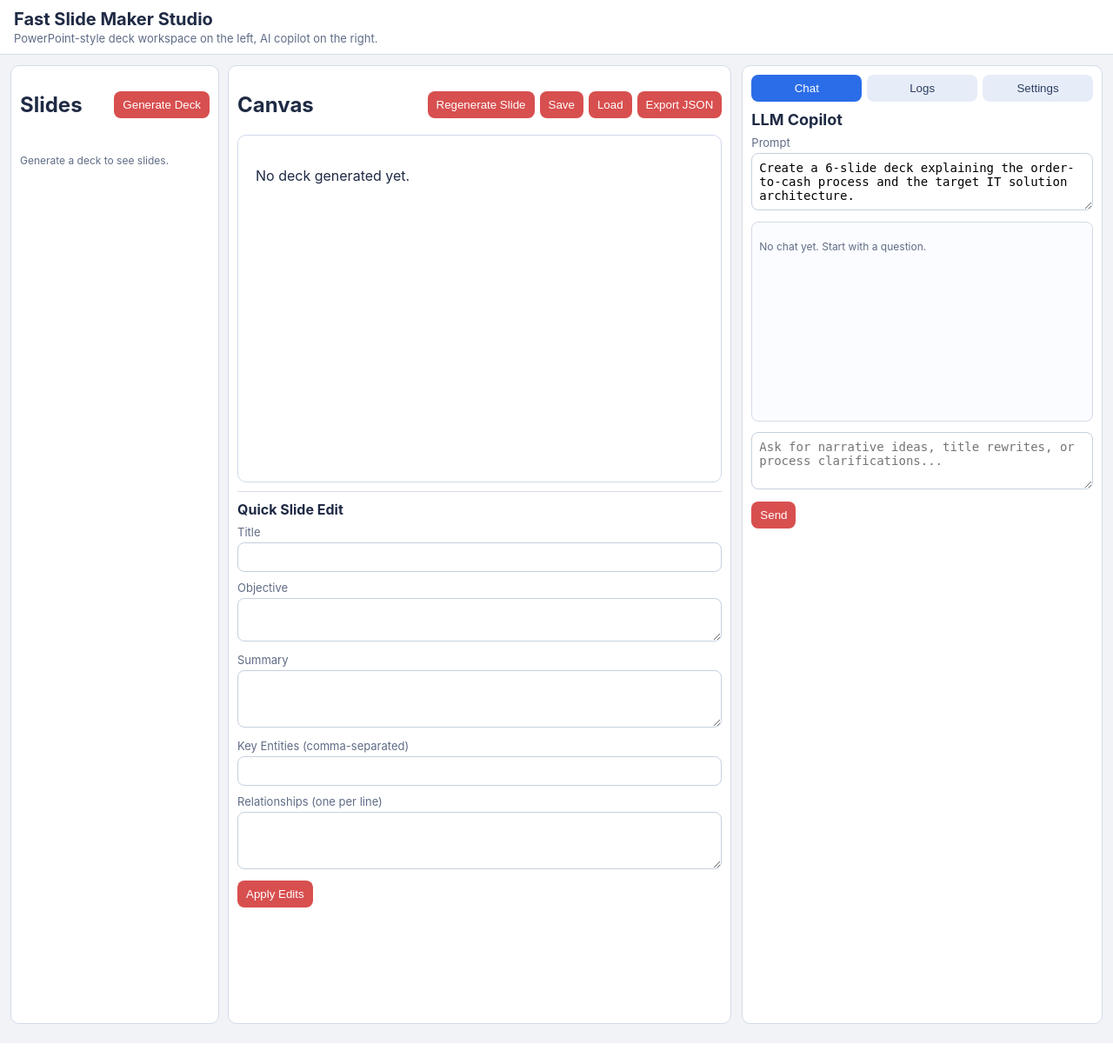
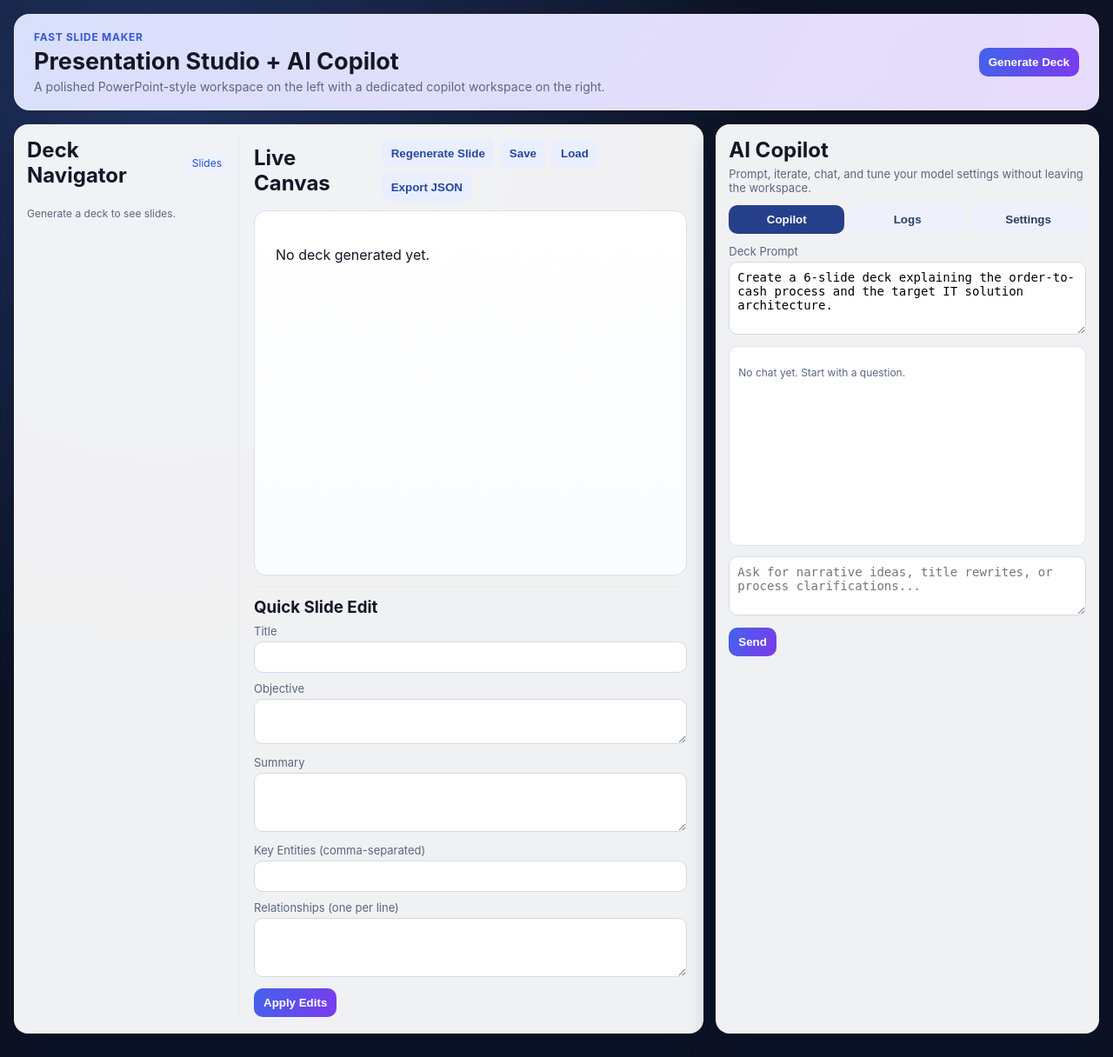
Before and after one commit to Myoxsis/FastSlideMaker, a FastAPI app: page / in a window 1280 px wide. Shown: the whole page at 87% size. Run offline with FastAPI, Linux system fonts and the light colour scheme.

Commit message:
Improve studio UI and harden LLM timeout handling

```diff
--- a/app.py
+++ b/app.py
@@ -28,6 +28,7 @@ class LLMRuntimeConfig(BaseModel):
     model: str = "llama3"
     temperature: float = 0.2
     max_tokens: int = 1800
+    timeout_seconds: float = 120.0
     use_mock: bool = False
 
 
@@ -63,6 +64,7 @@ def _get_llm(cfg: LLMRuntimeConfig):
             model=cfg.model,
             temperature=cfg.temperature,
             max_tokens=cfg.max_tokens,
+            timeout_seconds=cfg.timeout_seconds,
         )
     )
     ok, reason = client.health_check()
@@ -99,7 +101,14 @@ def generate(req: GenerateRequest):
         candidate = llm.generate_structured_json(system_prompt, user_prompt)
         deck = normalize_deck(candidate)
     except Exception as exc:  # noqa: BLE001
-        raise HTTPException(status_code=500, detail=f"Failed to generate deck: {exc}") from exc
+        if isinstance(exc, TimeoutError):
+            detail = (
+                "Failed to generate deck: request timed out. "
+                "Increase timeout/model speed or reduce slide count/max tokens."
+            )
+        else:
+            detail = f"Failed to generate deck: {exc}"
+        raise HTTPException(status_code=500, detail=detail) from exc
 
     payload = deck.model_dump(by_alias=True)
     for slide in payload["slides"]:
--- a/static/app.js
+++ b/static/app.js
@@ -25,6 +25,7 @@ function getConfig() {
     model: el("modelInput").value.trim() || "llama3",
     temperature: Number(el("tempInput").value || 0.2),
     max_tokens: Number(el("maxTokensInput").value || 1800),
+    timeout_seconds: Number(el("timeoutInput").value || 120),
     use_mock: el("mockInput").checked,
   };
 }
@@ -172,6 +173,7 @@ async function loadSettings() {
     el("modelInput").value = settings.model;
     el("tempInput").value = settings.temperature;
     el("maxTokensInput").value = settings.max_tokens;
+    el("timeoutInput").value = settings.timeout_seconds || 120;
     el("mockInput").checked = settings.use_mock;
   } catch (e) {
     addLog("app", `Could not load settings: ${e.message}`);
@@ -180,6 +182,7 @@ async function loadSettings() {
 
 el("generateBtn").onclick = async () => {
   try {
+    el("generateBtn").disabled = true;
     setStatus("Generating deck...");
     const config = getConfig();
     const result = await callApi("/api/generate", "POST", config);
@@ -189,6 +192,8 @@ el("generateBtn").onclick = async () => {
     setStatus(`Deck generated (${result.mode}).`);
   } catch (e) {
     setStatus(`Error: ${e.message}`);
+  } finally {
+    el("generateBtn").disabled = false;
   }
 };
 
--- a/static/styles.css
+++ b/static/styles.css
@@ -1,140 +1,166 @@
 :root {
-  --bg: #f1f3f7;
-  --panel: #ffffff;
-  --line: #d4dbe7;
-  --text: #1f2a44;
-  --muted: #5f6c86;
-  --accent: #d84f4f;
+  --bg: #0d1324;
+  --bg-soft: #111a30;
+  --panel: rgba(255, 255, 255, 0.94);
+  --line: #d8dfec;
+  --text: #111827;
+  --muted: #5a6782;
+  --accent: #4263eb;
+  --accent-2: #7c3aed;
+  --success: #0f766e;
 }
 
 * { box-sizing: border-box; }
 body {
   margin: 0;
   font-family: Inter, Segoe UI, Arial, sans-serif;
-  background: var(--bg);
+  background: radial-gradient(circle at 15% 10%, #1f315f 0%, var(--bg) 45%), var(--bg);
   color: var(--text);
+  min-height: 100vh;
 }
 
-header {
-  padding: 10px 16px;
-  background: #fff;
-  border-bottom: 1px solid var(--line);
+.topbar {
+  margin: 16px;
+  padding: 18px 22px;
+  border-radius: 18px;
+  background: linear-gradient(120deg, rgba(66, 99, 235, 0.2), rgba(124, 58, 237, 0.18)), #fff;
+  border: 1px solid rgba(255, 255, 255, 0.38);
+  display: flex;
+  justify-content: space-between;
+  gap: 14px;
+  align-items: center;
 }
-header h1 { margin: 0 0 2px 0; font-size: 20px; }
-header p { margin: 0; color: var(--muted); font-size: 13px; }
+.eyebrow { margin: 0; color: #3657d6; font-weight: 700; font-size: 12px; letter-spacing: .06em; text-transform: uppercase; }
+.topbar h1 { margin: 4px 0; font-size: 27px; }
+.subtitle { margin: 0; color: var(--muted); font-size: 14px; }
 
 .workspace {
   display: grid;
-  grid-template-columns: 2fr 1fr;
-  gap: 12px;
-  height: calc(100vh - 73px);
-  padding: 12px;
-}
-
-.ppt-shell {
-  display: grid;
-  grid-template-columns: 240px 1fr;
-  gap: 10px;
-  min-height: 0;
+  grid-template-columns: 1.8fr 1fr;
+  gap: 14px;
+  height: calc(100vh - 138px);
+  padding: 0 16px 16px;
 }
 
 .panel {
   background: var(--panel);
-  border: 1px solid var(--line);
-  border-radius: 10px;
-  padding: 10px;
+  border: 1px solid rgba(255, 255, 255, 0.5);
+  border-radius: 16px;
   overflow: auto;
 }
+.glass { box-shadow: 0 18px 32px rgba(6, 16, 44, 0.35); backdrop-filter: blur(5px); }
 
-.rail-header, .stage-header {
-  display: flex;
-  justify-content: space-between;
-  align-items: center;
-  gap: 8px;
+.ppt-shell {
+  display: grid;
+  grid-template-columns: 245px 1fr;
+  gap: 14px;
+  min-height: 0;
+  padding: 14px;
 }
 
+.rail-header, .stage-header { display: flex; justify-content: space-between; align-items: center; gap: 8px; }
+h2, h3 { margin: 0; }
+
+.slide-rail { border-right: 1px solid #e6ebf6; padding-right: 10px; }
+.chip { font-size: 12px; padding: 3px 10px; border-radius: 999px; background: #edf2ff; color: #2a4ac9; }
 .slide-list { display: grid; gap: 8px; margin-top: 10px; }
 .slide-thumb {
   width: 100%;
-  border: 1px solid var(--line);
-  border-radius: 10px;
+  border: 1px solid #e1e8f5;
+  border-radius: 12px;
   padding: 10px;
   text-align: left;
   background: #fff;
   display: grid;
-  grid-template-columns: 28px 1fr;
+  grid-template-columns: 30px 1fr;
   gap: 8px;
 }
-.slide-thumb.active { border-color: #5a79c8; background: #edf3ff; }
+.slide-thumb:hover { border-color: #c9d8ff; background: #f8faff; }
+.slide-thumb.active { border-color: #5576f0; background: #edf3ff; }
 .slide-index {
-  width: 28px;
-  height: 28px;
-  border-radius: 6px;
-  background: #f0f4fb;
+  width: 30px;
+  height: 30px;
+  border-radius: 8px;
+  background: #eff3ff;
+  color: #2448c8;
   display: inline-flex;
   align-items: center;
   justify-content: center;
+  font-weight: 700;
 }
 
+.editor-stage { padding: 2px 4px 4px 2px; }
 .slide {
-  min-height: 400px;
-  background: #fff;
-  border: 1px solid #cfd8ea;
-  border-radius: 10px;
-  padding: 20px;
+  margin-top: 10px;
+  min-height: 420px;
+  background: linear-gradient(180deg, #ffffff 0%, #fbfcff 100%);
+  border: 1px solid #d8e1f3;
+  border-radius: 14px;
+  padding: 24px;
 }
-.slide h3 { margin: 0 0 8px; font-size: 26px; }
-.meta { color: var(--muted); font-size: 12px; margin-bottom: 10px; }
+.slide h3 { margin: 0 0 10px; font-size: 30px; color: #132041; }
+.meta { color: var(--muted); font-size: 12px; margin-bottom: 12px; }
 .grid { display: grid; grid-template-columns: 1fr 1fr; gap: 10px; }
-.box { border: 1px solid var(--line); border-radius: 8px; padding: 8px; background: #fbfcff; }
-.badge { display: inline-block; font-size: 11px; background: #eef2fa; border-radius: 999px; padding: 2px 8px; margin-right: 5px; }
-.process-row, .layer-row, .roadmap-row { display: flex; gap: 8px; margin-top: 10px; }
-.step, .layer, .mile { flex: 1; background: #f3f7ff; border: 1px solid #c6d6ff; border-radius: 8px; padding: 8px; text-align: center; }
+.box { border: 1px solid #e1e8f5; border-radius: 10px; padding: 10px; background: #fff; }
+.badge { display: inline-block; font-size: 11px; background: #eef2fa; border-radius: 999px; padding: 4px 9px; margin-right: 6px; }
+.process-row, .layer-row, .roadmap-row { display: flex; gap: 10px; margin-top: 10px; }
+.step, .layer, .mile { flex: 1; background: #f4f7ff; border: 1px solid #d2defb; border-radius: 10px; padding: 10px; text-align: center; }
 
-.edit-form { margin-top: 10px; border-top: 1px solid var(--line); padding-top: 10px; }
-.edit-form h3 { margin: 0 0 8px; font-size: 16px; }
+.edit-form { margin-top: 12px; border-top: 1px solid #e6ebf6; padding-top: 12px; }
+.edit-form h3 { margin-bottom: 8px; }
 
 label { display: block; font-size: 13px; color: var(--muted); }
 textarea, input {
   width: 100%;
-  border: 1px solid #c6d0e0;
-  border-radius: 8px;
-  padding: 8px;
+  border: 1px solid #d1daec;
+  border-radius: 10px;
+  padding: 9px;
   margin: 4px 0 10px;
   font-size: 14px;
+  background: #fff;
 }
+textarea:focus, input:focus { outline: 2px solid #dbe5ff; border-color: #88a1ee; }
 
 button {
   border: none;
-  border-radius: 8px;
-  padding: 8px 10px;
-  background: var(--accent);
-  color: white;
+  border-radius: 10px;
+  padding: 9px 11px;
+  background: #e9efff;
+  color: #27469f;
   cursor: pointer;
+  font-weight: 600;
 }
-button:hover { opacity: .92; }
+button:hover { filter: brightness(0.98); }
+.btn-primary {
+  background: linear-gradient(110deg, var(--accent), var(--accent-2));
+  color: #fff;
+}
 
 .btns { display: flex; gap: 6px; flex-wrap: wrap; }
 .checkbox { display: flex; gap: 8px; align-items: center; }
 .hint { color: var(--muted); font-size: 12px; }
-.status { font-size: 12px; background: #eef2fc; padding: 8px; border-radius: 8px; }
+.status { font-size: 12px; background: #ecf8f7; color: var(--success); padding: 8px; border-radius: 8px; }
 
-.copilot { display: flex; flex-direction: column; }
-.tab-header { display: grid; grid-template-columns: repeat(3, 1fr); gap: 6px; }
-.side-tab { background: #e7edf8; color: #2b3e63; }
-.side-tab.active { background: #2b6de8; color: #fff; }
-.tab-panel { display: none; margin-top: 10px; }
+.copilot {
+  display: flex;
+  flex-direction: column;
+  padding: 14px;
+}
+.copilot-head p { margin: 5px 0 0; color: var(--muted); font-size: 13px; }
+.tab-header { display: grid; grid-template-columns: repeat(3, 1fr); gap: 6px; margin-top: 12px; }
+.side-tab { background: #eef1fb; color: #2b3e63; }
+.side-tab.active { background: #253f8a; color: #fff; }
+.tab-panel { display: none; margin-top: 12px; }
 .tab-panel.active { display: block; }
-.tab-panel h2 { margin: 0 0 8px; font-size: 18px; }
 
 .chat-messages {
-  border: 1px solid var(--line);
-  border-radius: 8px;
-  padding: 8px;
+  border: 1px solid #dbe3f4;
+  border-radius: 10px;
+  padding: 10px;
   min-height: 230px;
   max-height: 300px;
   overflow: auto;
-  background: #fbfcff;
+  background: #fff;
   margin-bottom: 8px;
 }
 .msg { margin-bottom: 8px; font-size: 13px; line-height: 1.4; }
@@ -142,13 +168,13 @@ button:hover { opacity: .92; }
 .msg.llm b { color: #0d6b48; }
 
 .log-list {
-  border: 1px solid var(--line);
-  border-radius: 8px;
+  border: 1px solid #dbe3f4;
+  border-radius: 10px;
   padding: 8px;
   min-height: 360px;
   max-height: 520px;
   overflow: auto;
-  background: #fbfcff;
+  background: #fff;
 }
 .log-item { font-size: 12px; margin-bottom: 6px; }
 .log-item span { color: var(--muted); }
@@ -156,4 +182,5 @@ button:hover { opacity: .92; }
 @media (max-width: 1200px) {
   .workspace { grid-template-columns: 1fr; height: auto; }
   .ppt-shell { grid-template-columns: 1fr; }
+  .slide-rail { border-right: none; border-bottom: 1px solid #e6ebf6; padding-right: 0; padding-bottom: 10px; }
 }
--- a/templates/index.html
+++ b/templates/index.html
@@ -7,24 +7,30 @@
   <link rel="stylesheet" href="/static/styles.css" />
 </head>
 <body>
-  <header>
-    <h1>Fast Slide Maker Studio</h1>
-    <p>PowerPoint-style deck workspace on the left, AI copilot on the right.</p>
+  <header class="topbar">
+    <div>
+      <p class="eyebrow">Fast Slide Maker</p>
+      <h1>Presentation Studio + AI Copilot</h1>
+      <p class="subtitle">A polished PowerPoint-style workspace on the left with a dedicated copilot workspace on the right.</p>
+    </div>
+    <div class="topbar-actions">
+      <button id="generateBtn" class="btn-primary">Generate Deck</button>
+    </div>
   </header>
 
   <main class="workspace">
-    <section class="ppt-shell">
-      <aside class="slide-rail panel">
+    <section class="ppt-shell panel glass">
+      <aside class="slide-rail">
         <div class="rail-header">
-          <h2>Slides</h2>
-          <button id="generateBtn">Generate Deck</button>
+          <h2>Deck Navigator</h2>
+          <span class="chip">Slides</span>
         </div>
         <div id="slideTabs" class="slide-list"></div>
       </aside>
 
-      <section class="editor-stage panel">
+      <section class="editor-stage">
         <div class="stage-header">
-          <h2>Canvas</h2>
+          <h2>Live Canvas</h2>
           <div class="btns">
             <button id="regenerateBtn">Regenerate Slide</button>
             <button id="saveBtn">Save</button>
@@ -40,46 +46,50 @@
           <label>Summary <textarea id="summaryEdit" rows="3"></textarea></label>
           <label>Key Entities (comma-separated) <input id="entitiesEdit" /></label>
           <label>Relationships (one per line) <textarea id="relationshipsEdit" rows="3"></textarea></label>
-          <button id="applyEditBtn">Apply Edits</button>
+          <button id="applyEditBtn" class="btn-primary">Apply Edits</button>
         </section>
       </section>
     </section>
 
-    <aside class="copilot panel">
+    <aside class="copilot panel glass">
+      <div class="copilot-head">
+        <h2>AI Copilot</h2>
+        <p>Prompt, iterate, chat, and tune your model settings without leaving the workspace.</p>
+      </div>
       <div class="tab-header">
-        <button class="side-tab active" data-tab="chat">Chat</button>
+        <button class="side-tab active" data-tab="chat">Copilot</button>
         <button class="side-tab" data-tab="logs">Logs</button>
         <button class="side-tab" data-tab="settings">Settings</button>
       </div>
 
       <section id="tab-chat" class="tab-panel active">
-        <h2>LLM Copilot</h2>
-        <label>Prompt
-          <textarea id="promptInput" rows="3">Create a 6-slide deck explaining the order-to-cash process and the target IT solution architecture.</textarea>
+        <label>Deck Prompt
+          <textarea id="promptInput" rows="4">Create a 6-slide deck explaining the order-to-cash process and the target IT solution architecture.</textarea>
         </label>
         <div id="chatMessages" class="chat-messages"></div>
         <div class="chat-box">
           <textarea id="chatInput" rows="3" placeholder="Ask for narrative ideas, title rewrites, or process clarifications..."></textarea>
-          <button id="sendChatBtn">Send</button>
+          <button id="sendChatBtn" class="btn-primary">Send</button>
         </div>
       </section>
 
       <section id="tab-logs" class="tab-panel">
-        <h2>Exchange Log</h2>
-        <p class="hint">Includes user messages and responses from LLM/app events.</p>
+        <h3>Exchange Log</h3>
+        <p class="hint">User and assistant activity timeline.</p>
         <div id="logContainer" class="log-list"></div>
       </section>
 
       <section id="tab-settings" class="tab-panel">
-        <h2>LLM Settings</h2>
+        <h3>LLM Settings</h3>
         <label>Base URL <input id="baseUrlInput" value="http://localhost:11434" /></label>
         <label>Endpoint <input id="endpointInput" value="/api/chat" /></label>
         <label>Model <input id="modelInput" value="llama3" /></label>
         <label>Slide Count <input id="slideCountInput" type="number" min="3" max="20" value="6" /></label>
         <label>Temperature <input id="tempInput" type="number" min="0" max="1" step="0.1" value="0.2" /></label>
         <label>Max Tokens <input id="maxTokensInput" type="number" min="200" max="4000" value="1800" /></label>
+        <label>Timeout (seconds) <input id="timeoutInput" type="number" min="10" max="600" value="120" /></label>
         <label class="checkbox"><input id="mockInput" type="checkbox" /> Force Mock Mode</label>
-        <button id="saveSettingsBtn">Save Settings</button>
+        <button id="saveSettingsBtn" class="btn-primary">Save Settings</button>
         <p id="status" class="status">Ready.</p>
       </section>
     </aside>
```
Also changed, not shown: llm_client.py (+36 -26 lines).
